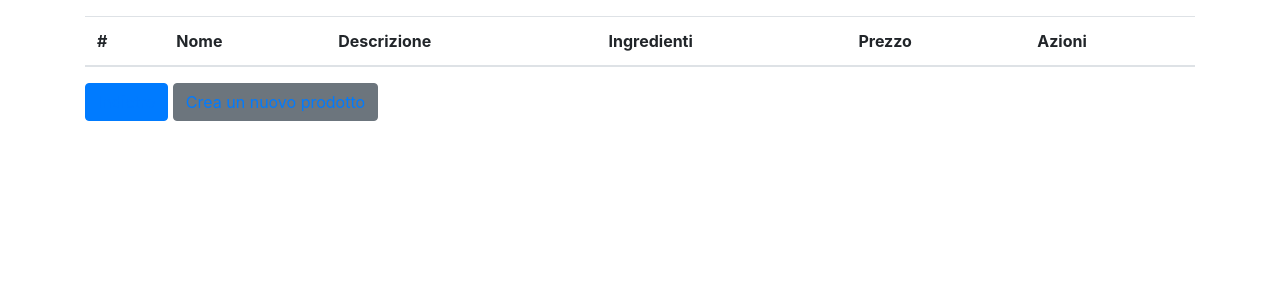
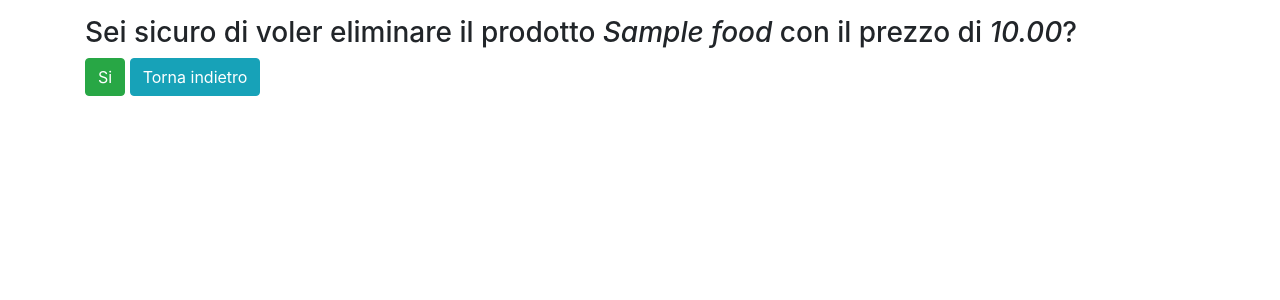
Before and after one commit to nikino98/Progetto_Tecnologie_Web, a Django app: page /products/delete/1/ in a window 1280 px wide. Shown: the top 300 px of the page. Run offline with Django 3.2, Linux system fonts and the light colour scheme; data comes from the database, SQL or seed files in the repository; both versions use the stored data as it was after the commit; tables that the repository leaves empty hold one stand-in row (values such as "Sample post"); data that the repository does not hold is empty; some libraries are stand-ins or nearby versions.

Commit message:
Aggiunta delete view

```diff
--- a/restaurant/products/templates/products/food/product_delete.html
+++ b/restaurant/products/templates/products/food/product_delete.html
@@ -0,0 +1,11 @@
+{% extends 'base.html' %}
+
+{% block title %}Eliminazione prodotto{% endblock %}
+
+{% block content %}
+    <form method="post">{% csrf_token %}
+        <h3>Sei sicuro di voler eliminare il prodotto <i>{{ object.name }}</i> con il prezzo di <i>{{ object.price }}</i>?</h3>
+        <input type="submit" class="btn btn-success" value="Si"/>
+        <button type="button" class="btn btn-info" name="cancel" onclick="location.href={% url 'products:product-list' %}">Torna indietro</button>
+    </form>
+{% endblock %}
--- a/restaurant/products/templates/products/food/product_list.html
+++ b/restaurant/products/templates/products/food/product_list.html
@@ -4,7 +4,9 @@
 
 {% block content %}
     {% if  object_list.count == 0 %}
-        <h1>Nessun Prodotto inserito</h1>
+        <div>
+            <h1>Nessun Prodotto inserito</h1>
+        </div>
 
     {% else %}
         <table class="table">
@@ -53,7 +55,8 @@
     {% endif %}
     <button type="button" class="btn btn-primary"><a href={% url 'home' %}>Indietro</a></button>
     <button type="button" class="btn btn-secondary"><a href={% url 'products:product-create' %}>Crea un nuovo prodotto</a></button>
-{#    SISTEMA LA DELETE IN MODO DA FARLA DINAMICA#}
+
+        {#    SISTEMA LA DELETE IN MODO DA FARLA DINAMICA#}
     {#     {% if messages %}#}
     {#        <ul class="messages" style="padding: 0px;">#}
     {#            {% for message in messages %}#}
--- a/restaurant/products/urls.py
+++ b/restaurant/products/urls.py
@@ -1,10 +1,11 @@
 from django.urls import path, include
 
-from products.views import ProductListView, create_food, delete_food
+from products.views import ProductListView, create_food, DeleteProduct
 
 app_name = 'products'
 urlpatterns = [
     path('', ProductListView.as_view(), name='product-list'),
     path('create/', create_food, name='product-create'),
-    path('delete/<int:id>/', delete_food, name='product-delete'),
+    path('delete/<int:pk>/', DeleteProduct.as_view(), name='product-delete'),
+   # path('delete/<int:id>/', delete_food, name='product-delete'),
 ]
--- a/restaurant/products/views.py
+++ b/restaurant/products/views.py
@@ -1,6 +1,6 @@
 from django.shortcuts import render, redirect
-from django.urls import reverse
-from django.views.generic import ListView, DetailView
+from django.urls import reverse, reverse_lazy
+from django.views.generic import ListView, DetailView, DeleteView
 from .models import Food
 from .forms import CreateProductForm
 from django.contrib import messages
@@ -32,10 +32,15 @@
     return render(request, 'products/food/product_create.html', context)
 
 
-def delete_food(request, id):
-    Food.objects.get(id=id).delete()
-    messages.success(request, 'Prodotto eliminato correttamente!')
-    context = {
-        'messages': messages,
-    }
-    return render(request, 'products/food/product_list.html', context)
+# def delete_food(request, id):
+#     Food.objects.get(id=id).delete()
+#     messages.success(request, 'Prodotto eliminato correttamente!')
+#     context = {
+#         'messages': messages,
+#     }
+#     return render(request, 'products/food/product_list.html', context)
+
+class DeleteProduct(DeleteView):
+    model = Food
+    template_name = 'products/food/product_delete.html'
+    success_url = reverse_lazy('products:product-list')
```
Also changed, not shown: restaurant/db.sqlite3.
